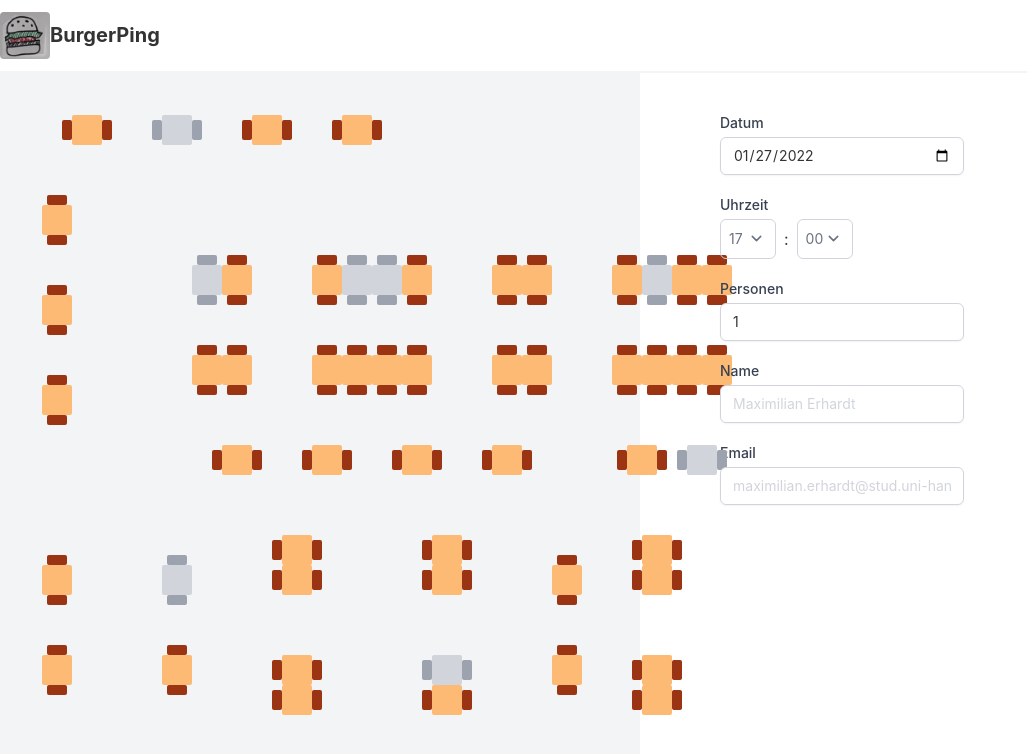
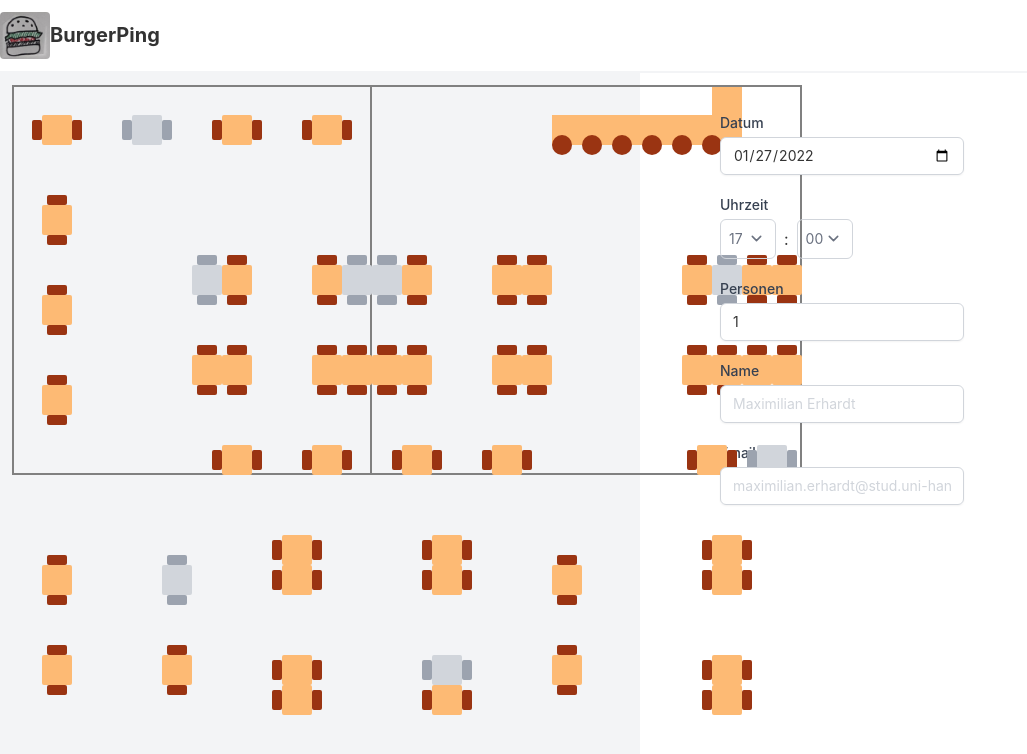
Before and after one commit to klaemsch/BurgerPing, a Svelte app: page / in a window 1280 px wide. Shown: the top 754 px of the page, without its empty margins (0-1027 px from the left). Built offline with nearby package versions, Linux system fonts and the light colour scheme.

Commit message:
implement bar and walls

```diff
--- a/src/components/Seating.svelte
+++ b/src/components/Seating.svelte
@@ -44,7 +44,7 @@
         // === Inside ===
 
         // top line
-        ...lineH({ x: 2, y: 1}, 4, h),
+        ...lineH({ x: 1, y: 1}, 4, h),
 
         // left line
         ...lineV({ x: 1, y: 4}, 3, v),
@@ -129,6 +129,14 @@
 </script>
 
 <div class="flex-1 grid items-center p-3" id="grid-container" style="--cell-size: {TABLE_SIZE}px">
+
+    <div class="bar">
+        <Bar x={0} y={0}/>
+    </div>
+
+    <div class="wall" style="grid-column: 1 / 32; grid-row: 1 / 14;"></div>
+    <div class="wall" style="grid-column: 1 / 13; grid-row: 1 / 14;"></div>
+
     {#each tables as table, i}
         <div class="flex justify-center" style={computeGridProperties(table.start, table.span)}>
             <div class:rotated={table.rotate} on:mouseenter={hover(i)} on:mouseleave={unhover(i)} on:click={() => onSelected(i)}>
@@ -147,4 +155,15 @@
     .rotated {
         transform: rotate(90deg);
     }
+
+    .bar {
+        grid-column: 19 / span 7;
+        grid-row: 1 / span 3;
+        align-self: stretch;
+    }
+
+    .wall {
+        border: 2px solid grey;
+        align-self: stretch;
+    }
 </style>
```
